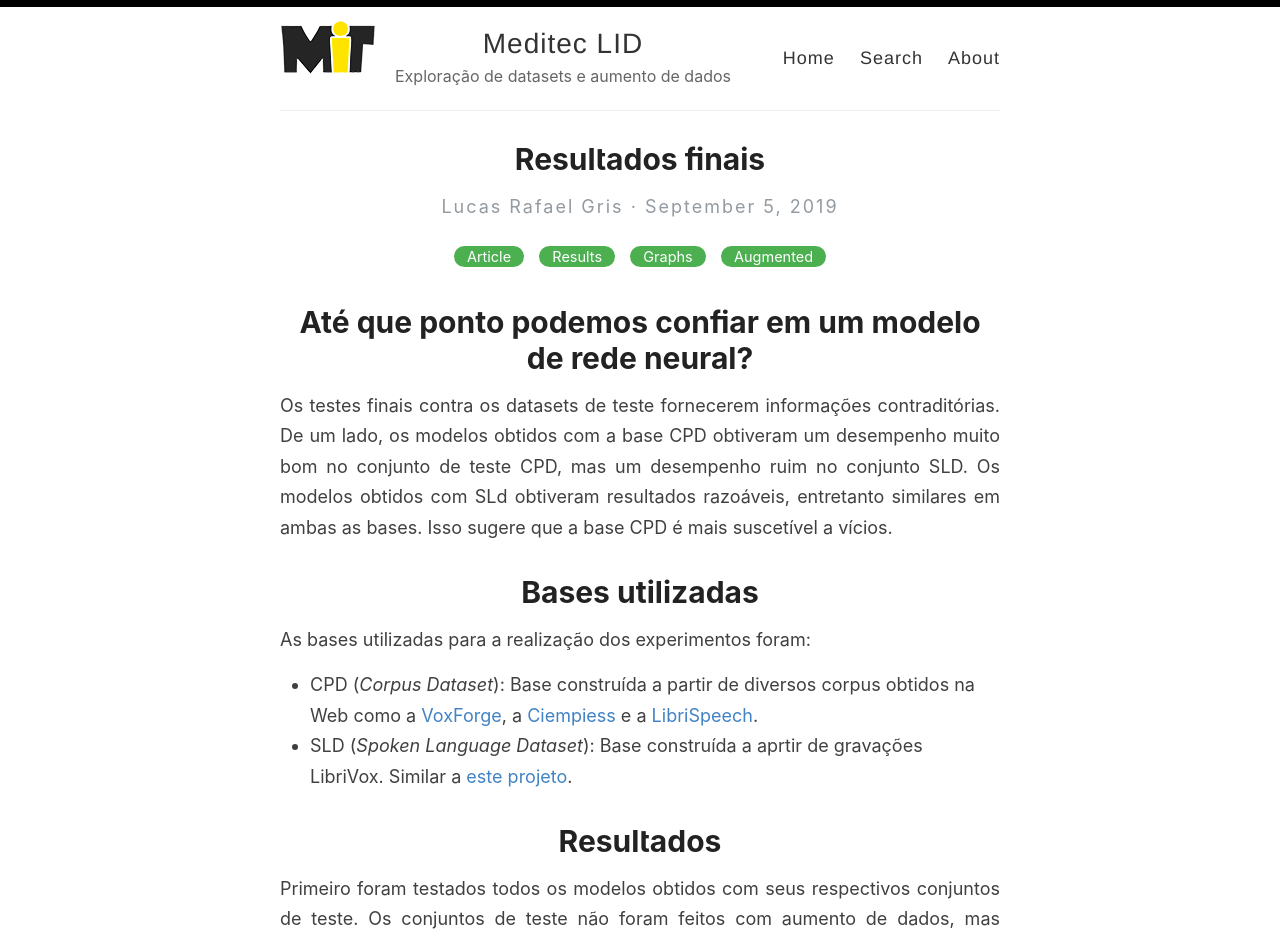
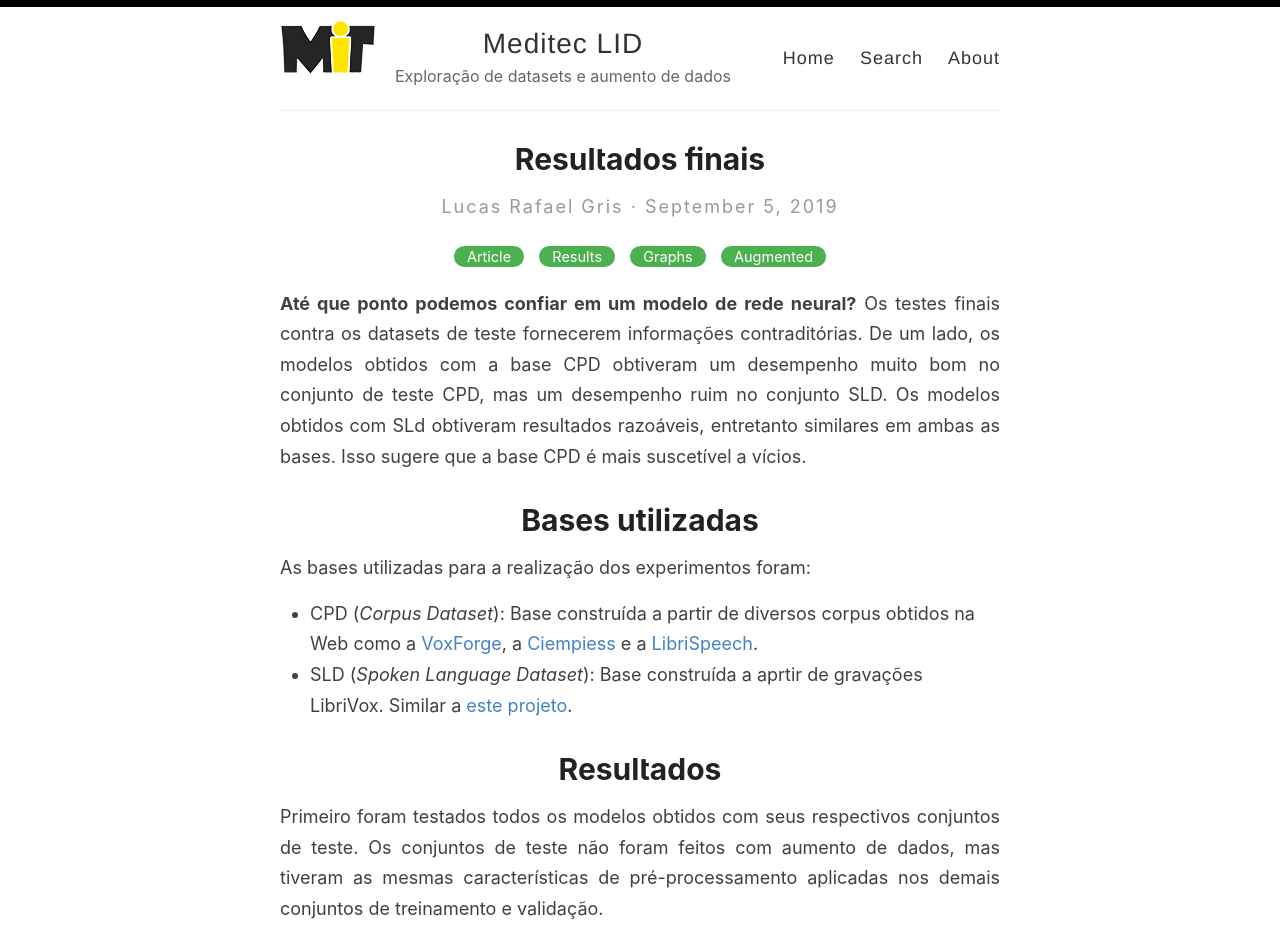
Before and after one commit to lucasgris/meditec-lid-pages, a Jekyll site: the page built from _posts/2019-09-05-finalresults.md, in a window 1280 px wide. Shown: the top 940 px of the page. Built offline with Jekyll 4.4.1, drawn with Linux system fonts in a browser that asks for light colours.

```diff
--- a/_posts/2019-09-05-finalresults.md
+++ b/_posts/2019-09-05-finalresults.md
@@ -4,9 +4,7 @@ title: Resultados finais
 categories: [Article,Results,Graphs,Augmented]
 ---
 
-# Até que ponto podemos confiar em um modelo de rede neural?
-
-Os testes finais contra os datasets de teste fornecerem informações contraditórias. De um lado, os modelos obtidos com a base CPD obtiveram um desempenho muito bom no conjunto de teste CPD, mas um desempenho ruim no conjunto SLD. Os modelos obtidos com SLd obtiveram resultados razoáveis, entretanto similares em ambas as bases. Isso sugere que a base CPD é mais suscetível a vícios.
+__Até que ponto podemos confiar em um modelo de rede neural?__ Os testes finais contra os datasets de teste fornecerem informações contraditórias. De um lado, os modelos obtidos com a base CPD obtiveram um desempenho muito bom no conjunto de teste CPD, mas um desempenho ruim no conjunto SLD. Os modelos obtidos com SLd obtiveram resultados razoáveis, entretanto similares em ambas as bases. Isso sugere que a base CPD é mais suscetível a vícios.
 
 # Bases utilizadas
 
```
